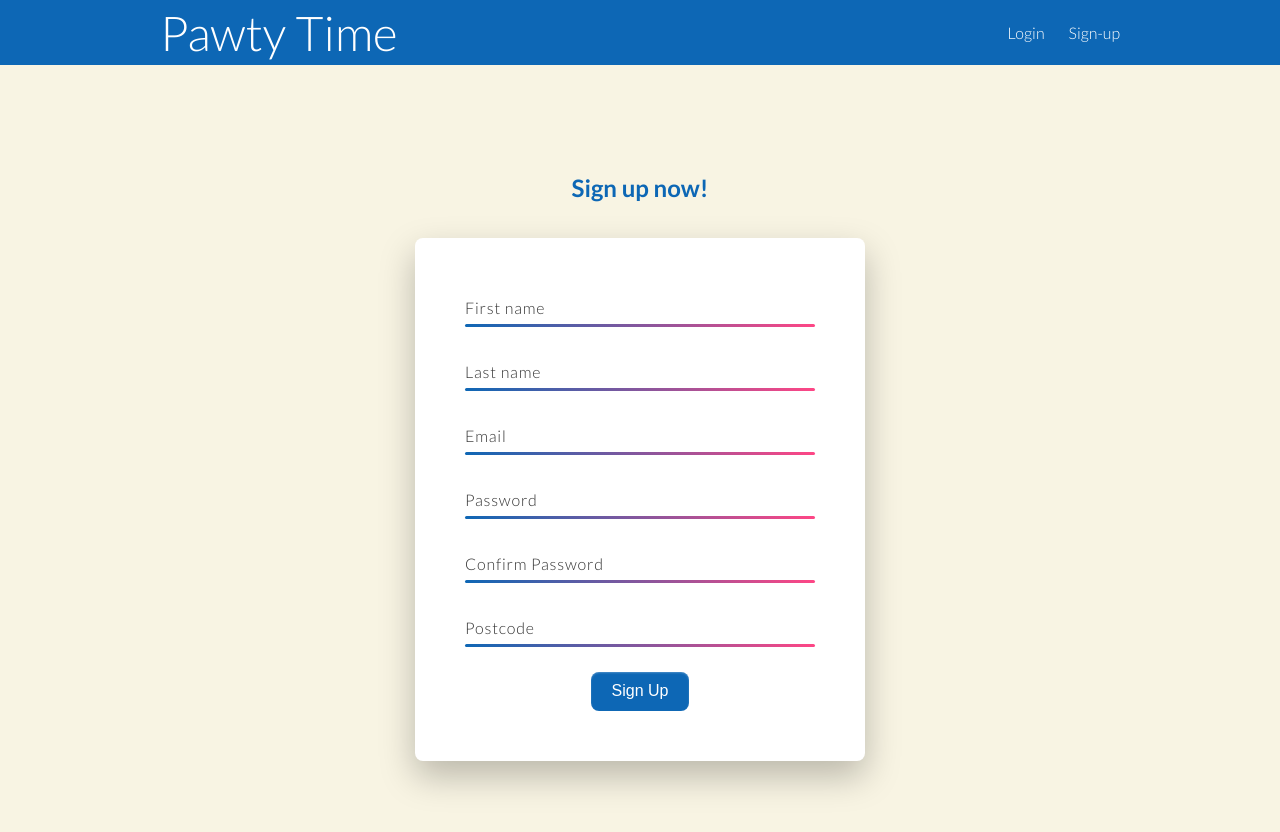
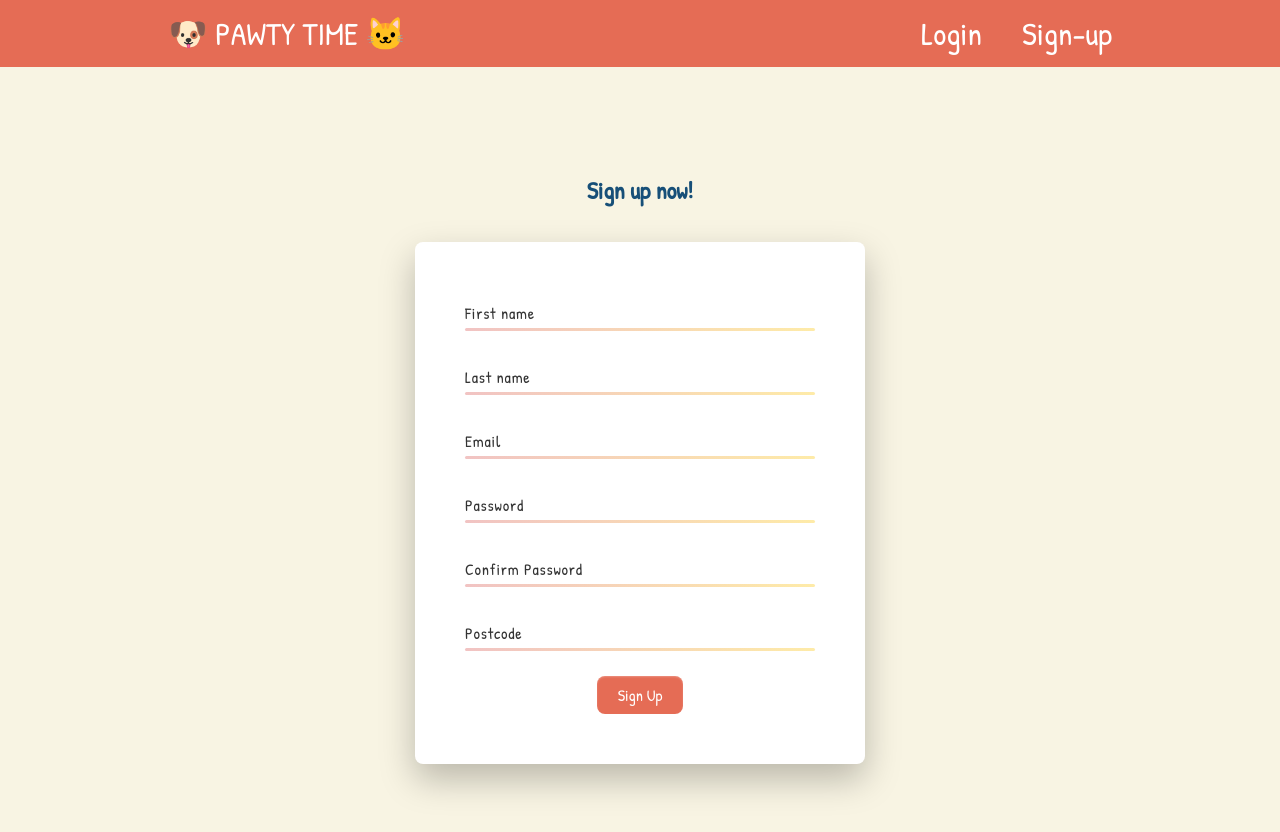
Before and after one commit to murat-zsertay/pet-dating-app, a React (Create React App) app in the folder frontend/: page / in a window 1280 px wide. Shown: the top 832 px of the page. Built offline with nearby package versions, Linux system fonts and the light colour scheme.

Commit message:
Basic styling for signup page

```diff
--- a/frontend/public/index.html
+++ b/frontend/public/index.html
@@ -9,6 +9,7 @@
       content="Web site created using create-react-app"
       name="description"
     />
+    <style>@import url('https://fonts.googleapis.com/css2?family=Patrick+Hand&display=swap');</style>
     <link href="%PUBLIC_URL%/logo192.png" rel="apple-touch-icon" />
     <!--
       manifest.json provides metadata used when your web app is installed on a
--- a/frontend/src/components/navBar/navBar.css
+++ b/frontend/src/components/navBar/navBar.css
@@ -12,7 +12,7 @@
   }
 
   .nav {
-    background-color: #0d67b5;
+    background-color: #E56C55;
   }
 
   .nav-container {
@@ -44,13 +44,16 @@
     height: 100%;
     display: flex;
     align-items: center;
-    padding: .25rem;
+    padding: .75rem;
+    font-size: 2rem;
   }
 
   .nav li.active {
-    background-color: #1970dc;
+    background-color: #b9442c;
+    transition: all 700ms ease-in-out;
   }
 
   .nav li:hover {
-    background-color: #1C84FF;
+    background-color: #b9442c;
+    transition: all 700ms ease-in-out;
   }
--- a/frontend/src/components/navBar/navBar.js
+++ b/frontend/src/components/navBar/navBar.js
@@ -12,7 +12,7 @@ const NavBar = () => {
     return (
         <nav className='nav'>
             <div className='nav-container'>
-                <Link to="/" className='site-title'>Pawty Time</Link>
+                <Link to="/" className='site-title'>🐶 PAWTY TIME 🐱</Link>
                 <ul>
                     {!token && <CustomLink to="/login" id="login-navbar">Login</CustomLink>}
                     {!token && <CustomLink to="/signup" id="signup-navbar">Sign-up</CustomLink>}
--- a/frontend/src/components/user/signUpForm.css
+++ b/frontend/src/components/user/signUpForm.css
@@ -8,12 +8,12 @@ main {
 }
 
 #sign-up-title{
-    color:#0d67b5;
+    color:#174F78;
 }
 
 
 #login-title{
-    color:#0d67b5;
+    color:#174F78;
 }
 
 .middleLogo {
@@ -27,7 +27,7 @@ main {
 #submit {
     align-items: center;
     appearance: button;
-    background-color: #0d67b5;
+    background-color: #E56C55;
     border-radius: 8px;
     border-style: none;
     box-shadow: rgba(255, 255, 255, 0.26) 0 1px 2px inset;
@@ -37,7 +37,7 @@ main {
     display: flex;
     flex-direction: row;
     flex-shrink: 0;
-    font-family: "RM Neue",sans-serif;
+    font-family: 'Patrick Hand', cursive;
     font-size: 100%;
     line-height: 1.15;
     margin: 0;
@@ -117,16 +117,16 @@ main {
     width: 100%;
     height: 3px;
     border-radius: 1.5px;
-    background: linear-gradient(45deg, #0d67b5, #ff4685);
+    background: linear-gradient(45deg, #F1C3C3, #FEEBA8);
     transition: 0.5s;
     z-index: 1;
     pointer-events: none;
 }
 
-.input-box input:focus ~ i {
+.input-box input:focus ~ i, .input-box input[value]:not([value=""]) ~ i {
     height: 100%;
     border-radius: 6px;
-    box-shadow: inset 0 0 10px rgba(0, 0, 0, 0.25);
+    box-shadow: inset 0 0 10px rgba(0, 0, 0, 0.1);
 }
 
 div.error  {
--- a/frontend/src/index.css
+++ b/frontend/src/index.css
@@ -13,7 +13,7 @@ html, body, #root {
 
 body {
   margin: 0;
-  font-family:  'Lato', sans-serif;
+  font-family: 'Patrick Hand', cursive;
   -webkit-font-smoothing: antialiased;
   -moz-osx-font-smoothing: grayscale;
 }
```
